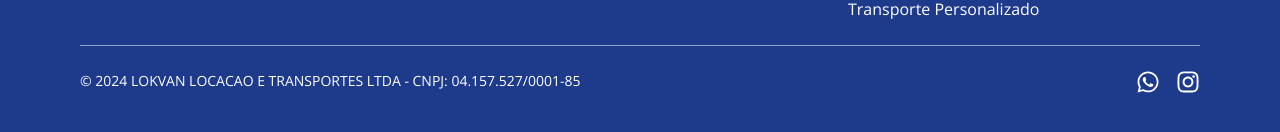
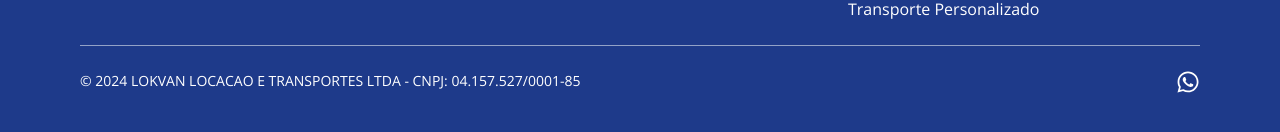
Before and after one commit to CristianoFIlho/lokvan.net.br, a React (Vite) app in the folder lokvan-site/: page /contato in a window 1280 px wide. Shown: the part 2179-2311 px from the top of the page. Built offline with nearby package versions, Linux system fonts and the light colour scheme.

Commit message:
Remove Instagram icon from Footer component: streamlined social media links for a cleaner design.

```diff
--- a/lokvan-site/src/components/Footer.tsx
+++ b/lokvan-site/src/components/Footer.tsx
@@ -9,7 +9,7 @@ import {
   Divider,
   Icon,
 } from '@chakra-ui/react'
-import { FaPhone, FaEnvelope, FaMapMarkerAlt, FaWhatsapp, FaInstagram } from 'react-icons/fa'
+import { FaPhone, FaEnvelope, FaMapMarkerAlt, FaWhatsapp } from 'react-icons/fa'
 
 const Footer = () => {
   return (
@@ -76,9 +76,6 @@ const Footer = () => {
             <Link href="https://wa.me/557196559262" isExternal>
               <Icon as={FaWhatsapp} boxSize={6} _hover={{ color: 'green.300' }} />
             </Link>
-            <Link href="#" isExternal>
-              <Icon as={FaInstagram} boxSize={6} _hover={{ color: 'pink.300' }} />
-            </Link>
           </HStack>
         </SimpleGrid>
       </Container>
```
